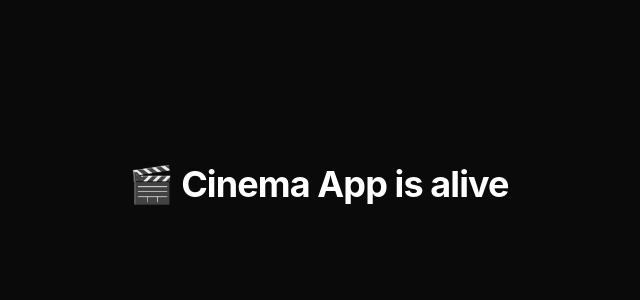
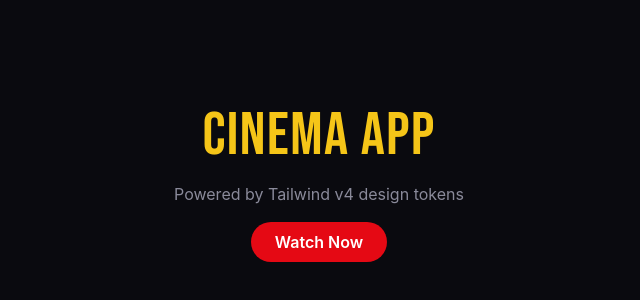
Before and after one commit to senusutuma-cell/cinema-app, a React (Vite) app: page / in a window 1280 px wide. Shown: the part 216-516 px from the top of the page, without its empty margins (321-961 px from the left). Built offline with nearby package versions, Linux system fonts and the light colour scheme.

Commit message:
cinema theme tokens

```diff
--- a/index.html
+++ b/index.html
@@ -4,6 +4,8 @@
     <meta charset="UTF-8" />
     <link rel="icon" type="image/svg+xml" href="/favicon.svg" />
     <meta name="viewport" content="width=device-width, initial-scale=1.0" />
+    <link rel="preconnect" href="https://fonts.googleapis.com">
+    <link href="https://fonts.googleapis.com/css2?family=Bebas+Neue&display=swap" rel="stylesheet">
     <title>cinema-app</title>
   </head>
   <body>
--- a/src/App.jsx
+++ b/src/App.jsx
@@ -1,9 +1,13 @@
 function App() {
   return (
-    <div className="min-h-screen bg-neutral-950 text-white flex items-center justify-center">
-      <h1 className="text-4xl font-bold tracking-tight">
-        🎬 Cinema App is alive
+    <div className="min-h-screen bg-cinema-bg text-white flex flex-col items-center justify-center gap-4">
+      <h1 className="font-display text-6xl tracking-wide text-cinema-gold">
+        CINEMA APP
       </h1>
+      <p className="text-cinema-muted">Powered by Tailwind v4 design tokens</p>
+      <button className="bg-cinema-red hover:bg-cinema-red-hover transition-colors px-6 py-2 rounded-full font-semibold">
+        Watch Now
+      </button>
     </div>
   )
 }
--- a/src/index.css
+++ b/src/index.css
@@ -1 +1,12 @@
 @import "tailwindcss";
+
+@theme {
+  --color-cinema-bg: #0a0a0f;
+  --color-cinema-surface: #16161f;
+  --color-cinema-card: #1c1c28;
+  --color-cinema-red: #e50914;
+  --color-cinema-red-hover: #f6121d;
+  --color-cinema-gold: #f5c518;
+  --color-cinema-muted: #8a8a9a;
+  --font-display: "Bebas Neue", "Arial Narrow", sans-serif;
+}
```
